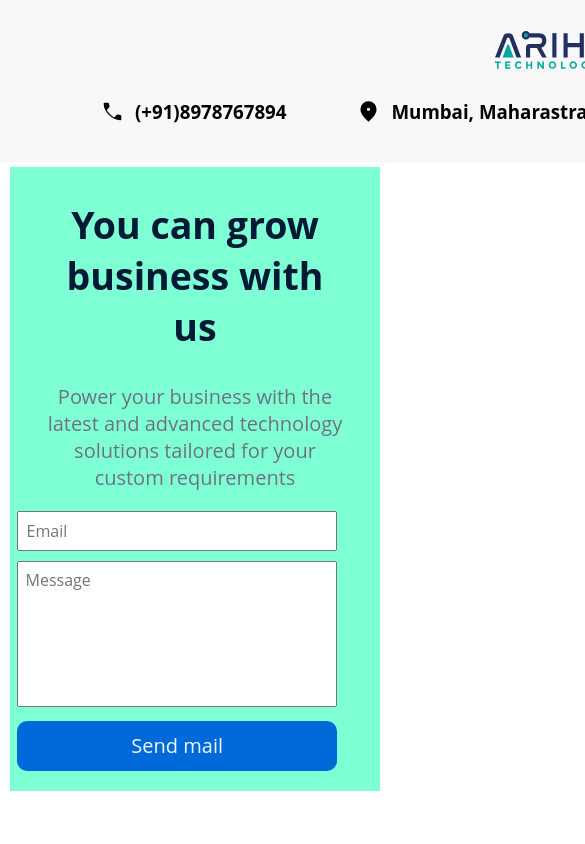
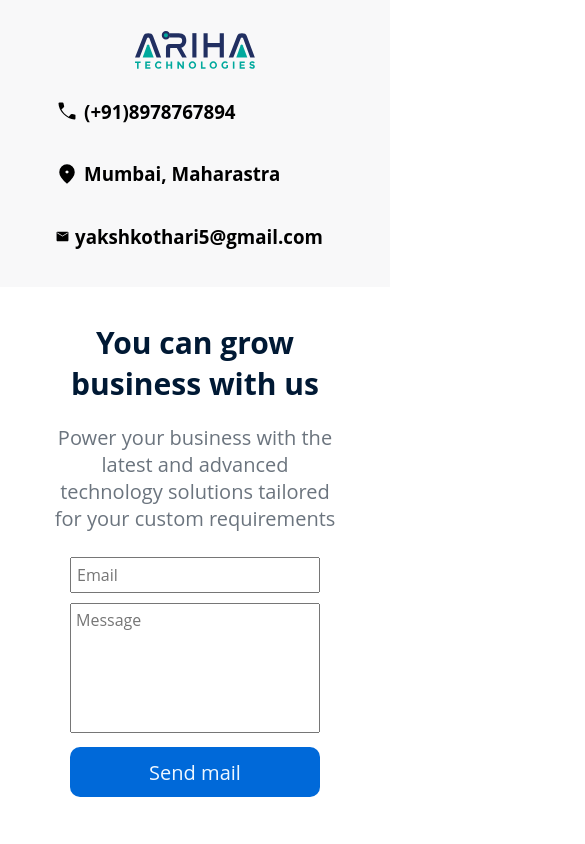
Before and after one commit to parvk/arihawebsite, a Next.js app: page / in a window 390 px wide. Shown: the top 844 px of the page, 585 px wide, since content can reach past the window. Built offline with nearby package versions, Linux system fonts and the light colour scheme.

Commit message:
New Responsive Changes Updated

```diff
--- a/pages/index.module.css
+++ b/pages/index.module.css
@@ -1,6 +1,3 @@
-.mainContainer {
-  width: 100%;
-}
 
 .navBar {
   background-color: #f8f8f9;
@@ -414,15 +411,15 @@
   font-size: 16px;
 }
 
+/* Media Query */
+
+
 @media screen and (max-width: 500px) {
-  .mainContainer {
-    width: 100%;
-  }
 
   .navBar {
     /* background-color: #0036d9; */
     display: block;
-    width: fit-content;
+    width: 100%;
     padding: 20px;
   }
 
@@ -433,23 +430,22 @@
   }
 
   .navBarOptions {
-    display: flex;
-    /* justify-content: center; */
+    /* display: flex;
+    flex-direction: column;
+    justify-content: center;
+    align-items: center; */
+    display: block;
     margin: auto;
-    padding: 0px 80px;
-    width: max-content;
+    padding: 0px;
   }
 
   .navBarOptionIconText {
-    display: flex;
-    /* justify-content: center; */
-    /* align-items: center; */
+    margin-left: 10%;
   }
 
   .navBarIcon {
     width: 25px;
     height: 25px;
-    /* padding-right: -10px; */
   }
 
   .navBarIconStyles {
@@ -460,9 +456,10 @@
 
   .h3 {
     font-family: "Open Sans", Sans-serif;
-    padding: 0px 70px 0px 25px;
+    padding: 0px 50px 0px 20px;
+    align-items: flex-start;
     /* margin-left: -15px; */
-    width: fit-content;
+    width: 100%;
   }
 
   /* Section 2 */
@@ -470,16 +467,17 @@
   .sectionTwo {
     flex-direction: column;
     justify-content: center;
-    /* width: 100%; */
     width: 100%;
+    align-items: center;
     padding: 5px 10px;
     margin-top: 0px;
     margin-bottom: 60px;
     background-image: none;
+    /* background-color: yellow; */
   }
 
   .growBusiness {
-    background-color: aquamarine;
+    /* background-color: aquamarine; */
     /* display: block; */
     display: flex;
     flex-direction: column;
@@ -490,9 +488,9 @@
   }
 
   .growBusinessHeader {
-    padding: 0px;
+    padding: 5px;
     font-family: "Open Sans", Sans-serif;
-    font-size: 25px;
+    font-size: 20px;
     width: 100%;
     /* width: max-content; */
     color: #001934;
@@ -502,22 +500,24 @@
   .growBusinessSubHeader {
     width: 100%;
     /* width: max-content; */
-    padding: 0px;
+    padding: 5px;
     font-family: "Open Sans", Sans-serif;
     color: #6b747e;
     text-align: center;
-    font-size: 10x;
-    margin-top: -20px;
+    font-size: 5x;
+    margin-top: -35px;
   }
 
   .queryForm {
-    display: block;
-    padding: 0% 2%;
+    display: flex;
+    flex-direction: column;
+    align-items: center;
+    padding: 0%;
     width: 100%;
   }
 
   .emailID {
-    width: 90%;
+    width: 250px;
     padding: 2%;
     color: #6b747e;
     font-size: medium;
@@ -526,24 +526,24 @@
   }
 
   .messageForUs {
-    width: 90%;
-    height: 146px;
-    /* max-height: 146px;
-      max-width: 447px; */
-    resize: none;
+    width: 250px;
     padding: 2%;
+    height: 130px;
     color: #6b747e;
     font-size: medium;
     font-family: "Open Sans", Sans-serif;
+    resize: none;
     margin-top: 10px;
+    /* max-height: 146px;
+      max-width: 447px; */
     /* border-radius: 10px; */
   }
 
   .submitButton {
-    width: 90%;
+    width: 250px;
     height: 50px;
     margin-top: 10px;
-    margin-bottom: 20px;
+    margin-bottom: 15px;
     font-family: "Open Sans", Sans-serif;
     font-size: 20px;
     color: aliceblue;
--- a/pages/index.tsx
+++ b/pages/index.tsx
@@ -7,7 +7,7 @@ import styles from "./index.module.css";
 
 export default function Home() {
   return (
-    <div className={styles.mainContainer}>
+    <div>
       {/* Section 1 navbar start */}
       {/* <div className={`${styles.navBar}${styles.navBar}`}> */}
       <div className={styles.navBar}>
```
